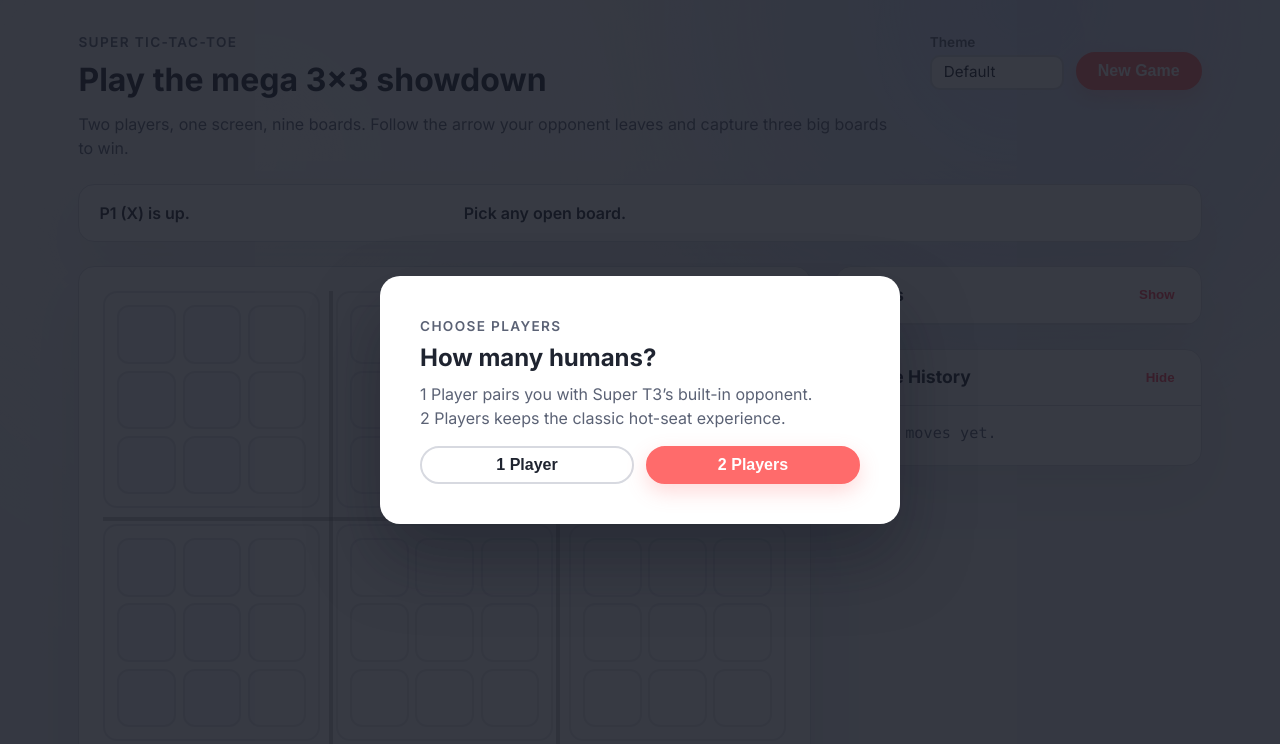
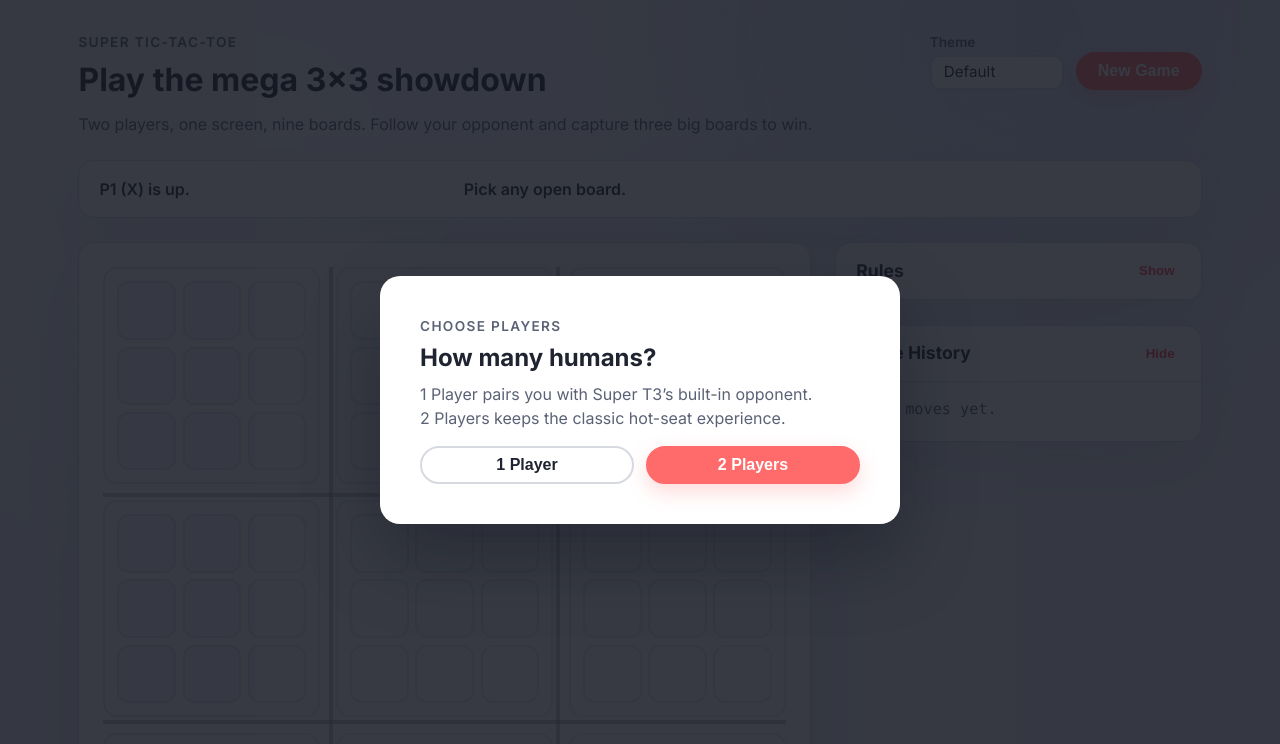
Before and after one commit to b3p3k0/SuperTicTacToe, a website: page index.html in a window 1280 px wide. Shown: the top 744 px of the page. Drawn offline with Linux system fonts and the light colour scheme; a web font is replaced by a local one.

Commit message:
Update landing copy and footer version

```diff
--- a/index.html
+++ b/index.html
@@ -13,8 +13,8 @@
           <p class="eyebrow">Super Tic-Tac-Toe</p>
           <h1>Play the mega 3×3 showdown</h1>
           <p class="lede">
-            Two players, one screen, nine boards. Follow the arrow your opponent
-            leaves and capture three big boards to win.
+            Two players, one screen, nine boards. Follow your opponent
+            and capture three big boards to win.
           </p>
         </div>
         <div class="primary-actions">
@@ -299,7 +299,7 @@
       © 2025 Kevin M. Nord ·
       <a href="https://github.com/b3p3k0/SuperTicTacToe" target="_blank" rel="noopener">
         github.com/b3p3k0/SuperTicTacToe
-      </a> · v1.5
+      </a> · v2.0
       Released under <a href="https://www.gnu.org/licenses/gpl-3.0.en.html">GPL 3.0.</a>
     </footer>
   </body>
```
